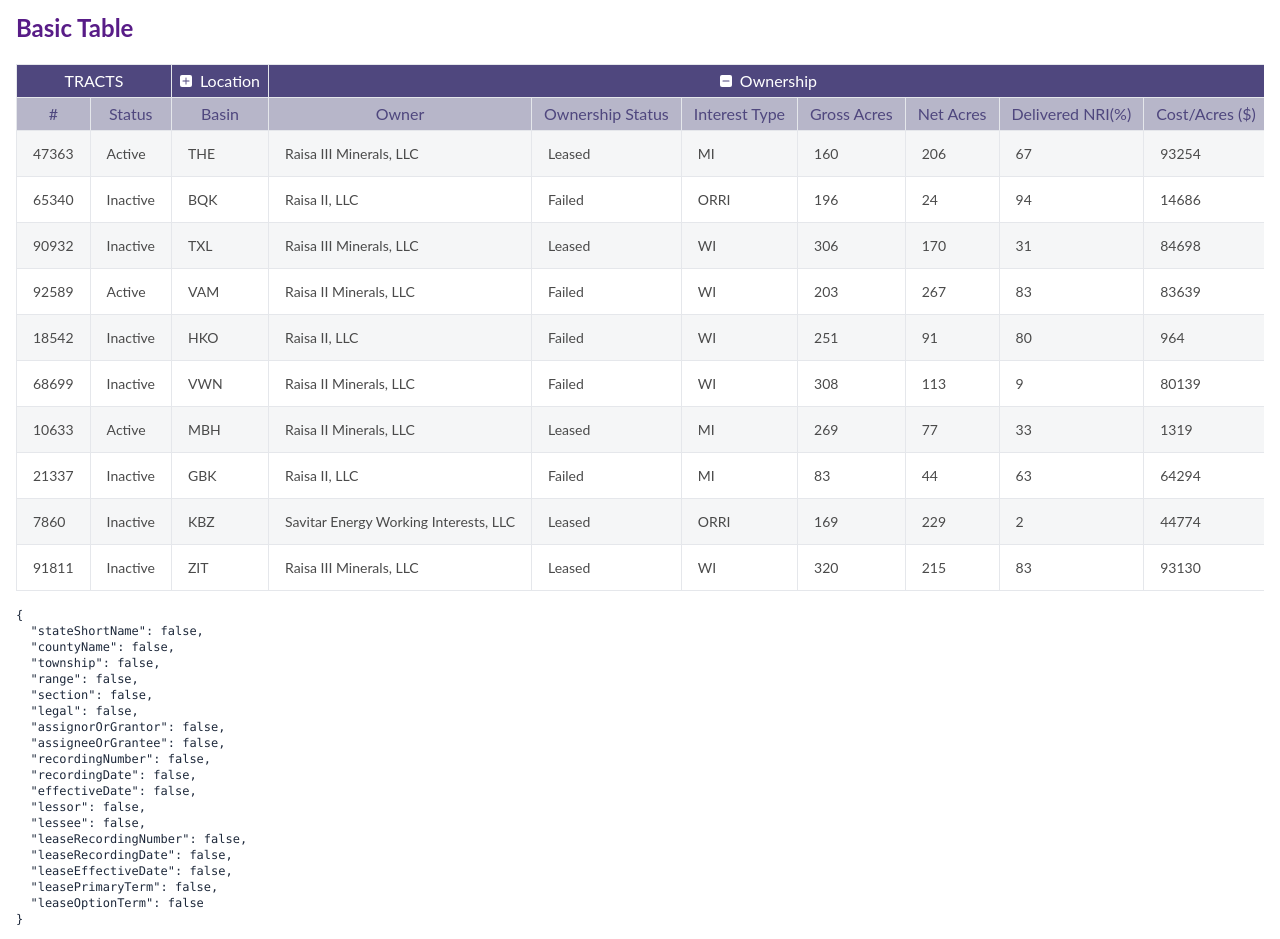
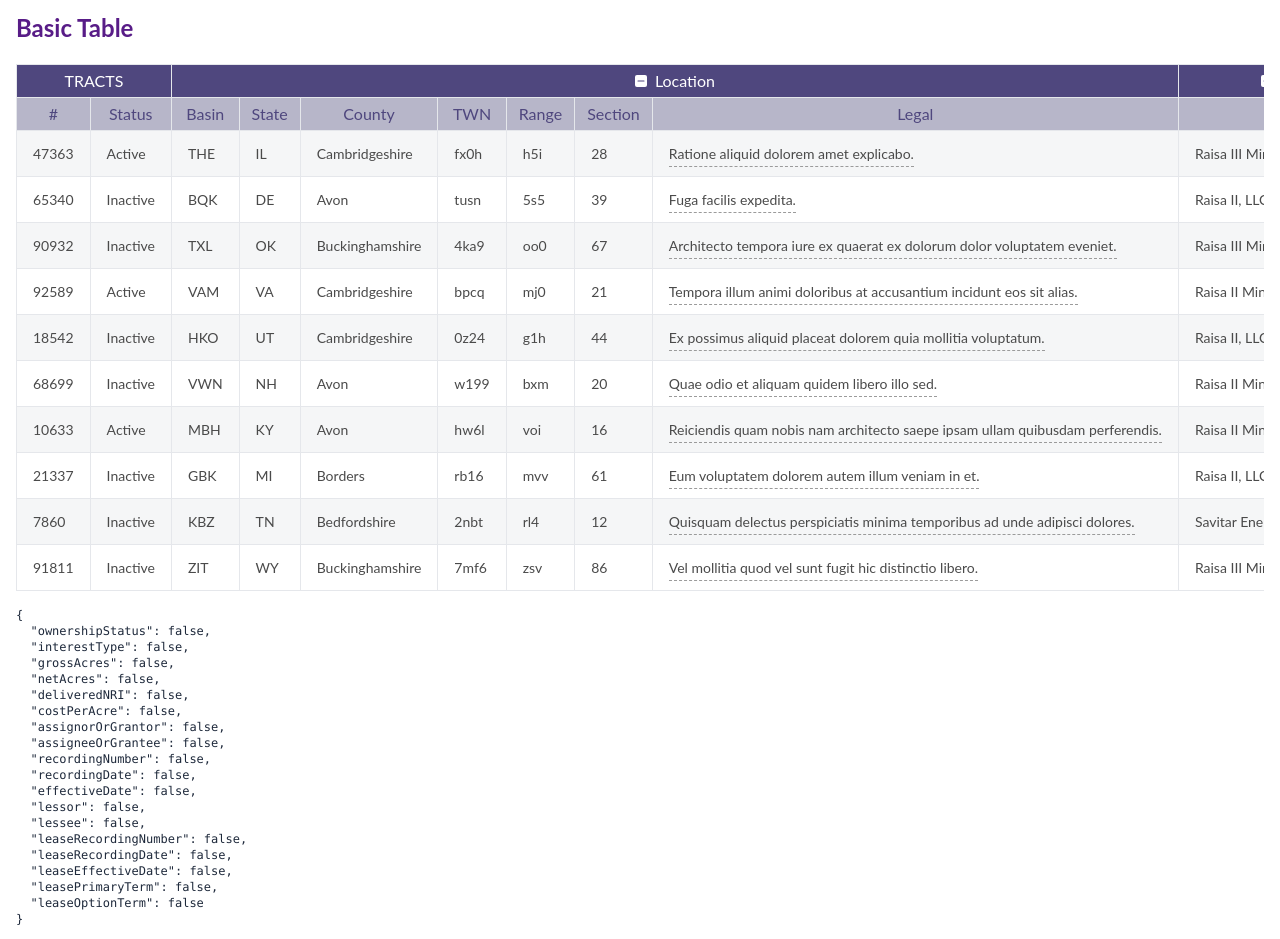
Before and after one commit to AgkTF/react-table-demo, a React (Create React App) app: page / in a window 1280 px wide. Built offline with nearby package versions, Linux system fonts and the light colour scheme.

Commit message:
Wrap the columns object in a useMemo call.

```diff
--- a/src/components/BasicTable/BasicTable.tsx
+++ b/src/components/BasicTable/BasicTable.tsx
@@ -4,8 +4,9 @@ import {
   getCoreRowModel,
   useReactTable,
   VisibilityState,
+  ColumnDef,
 } from '@tanstack/react-table';
-import { useCallback, useEffect, useState } from 'react';
+import { useCallback, useEffect, useMemo, useState } from 'react';
 import { Tract } from '../../types';
 import { createTracts } from '../../utils';
 import { CollapsibleHeader } from '../CollapsibleHeader/CollapsibleHeader';
@@ -16,7 +17,8 @@ const data = createTracts(10);
 
 export default function BasicTable() {
   const [columnVisibility, setColumnVisibility] = useState({});
-  const columns = [
+  const columns = useMemo<ColumnDef<Tract>[]>(
+    () => [
       columnHelper.group({
         id: 'tracts',
         header: () => <span>Tracts</span>,
@@ -67,7 +69,11 @@ export default function BasicTable() {
           }),
           columnHelper.accessor('legal', {
             header: 'Legal',
-          cell: info => info.getValue(),
+            cell: info => (
+              <span className="pb-1 border border-x-0 border-t-0 border-dashed border-b-[#9b9b9b]">
+                {info.getValue()}
+              </span>
+            ),
           }),
         ],
       }),
@@ -187,7 +193,9 @@ export default function BasicTable() {
           }),
         ],
       }),
-  ];
+    ],
+    []
+  );
 
   const table = useReactTable({
     data,
@@ -277,7 +285,7 @@ export default function BasicTable() {
       {table.getRowModel().rows.map((row, i) => (
         <tr
           key={row.id}
-          className={`${
+          className={`cursor-pointer ${
             i % 2 === 0 ? 'bg-[#f5f6f7]' : 'bg-white'
           } hover:bg-[#dddfe2]`}
         >
@@ -295,7 +303,7 @@ export default function BasicTable() {
   );
 
   useEffect(() => {
-    toggleColsVisibility('location');
+    toggleColsVisibility('ownership');
     toggleColsVisibility('conveyance');
   }, [toggleColsVisibility]);
 
```
Lines whose indentation alone changed are shown as unchanged.
